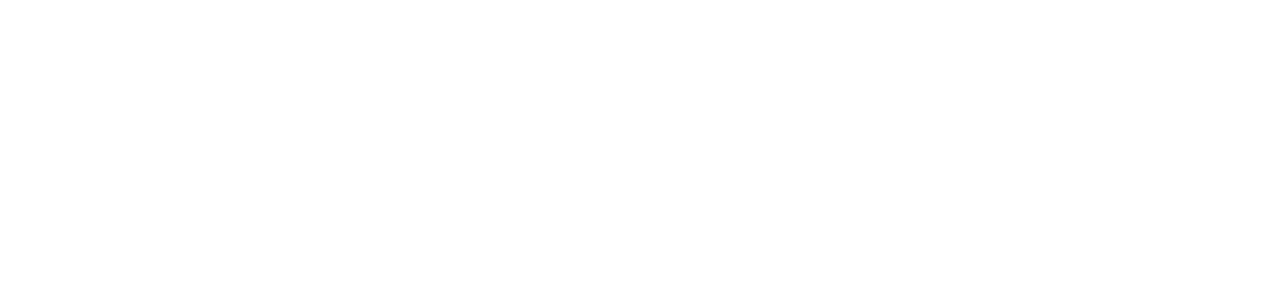
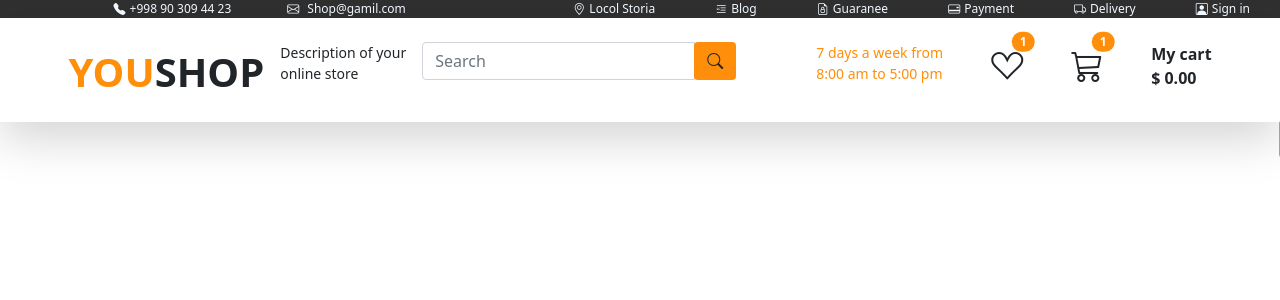
Before and after one commit to ayyubi2000/online-shop-ui, a React (Create React App) app: page / in a window 1280 px wide. Shown: the top 300 px of the page. Built offline with nearby package versions, Linux system fonts and the light colour scheme.

Commit message:
offcanvas tayor

```diff
--- a/src/App.js
+++ b/src/App.js
@@ -1,21 +1,14 @@
-import 'bootstrap/dist/css/bootstrap.min.css';
+import "bootstrap/dist/css/bootstrap.min.css";
 // import Cards from './Conponents/Cards/Cards';
 // import Items from './Conponents/Item/Items';
-// import Navbar from './Conponents/Navbar/Navbar_';
-
+import Navbar from "./Conponents/Navbar/Navbar_";
 
 function App() {
   return (
     <>
-
+      <Navbar />
     </>
-  )
+  );
 }
 
-
-
-
-
-
-
 export default App;
--- a/src/Conponents/Navbar/Nabar_.css
+++ b/src/Conponents/Navbar/Nabar_.css
@@ -1,26 +1,53 @@
-.Navbar-color{
+.Navbar-color {
   background-color: #303030;
   color: aliceblue;
   font-size: 12px;
 }
-.text-nav{
-               color: #FF8E0A;
+.text-nav {
+  color: #ff8e0a;
 }
-.font-nav{
+.font-nav {
   font-size: 40px;
-               font-weight:bold;
+  font-weight: bold;
 }
-.btn-nav{
-               background-color: #FF8E0A;
+.btn-nav {
+  background-color: #ff8e0a;
 }
-.bold-nav{
-               font-weight:bold;
+.bold-nav {
+  font-weight: bold;
 }
-.text-min-nav{
+.text-min-nav {
   font-size: 14px;
 }
-.chizq{
+.chizq {
   width: 1350px;
   background-color: #303030;
   height: 1px;
 }
+
+.offcanvas-aa
+{
+  position: fixed;
+  top: 0;
+  right: 0;
+  height: 100vh;
+  background: #303030 !important;
+  transition: all 0.5s;
+  z-index: 1000;
+}
+
+
+.offcanvas-aa menu
+{
+    position: relative;
+    top: 0;
+    right: 0;
+    width: 100%;
+    height: 50px;
+    border-bottom: 2px solid #444;
+}
+
+body
+{
+    overflow-x: hidden !important;
+}
--- a/src/Conponents/Navbar/Navbar_.jsx
+++ b/src/Conponents/Navbar/Navbar_.jsx
@@ -1,9 +1,10 @@
-import "./Nabar_.css"
+import { useState } from "react";
+import "./Nabar_.css";
 
 const Navbar_ = () => {
   return (
     <>
-            <div className="Container-fluid Navbar-color" >
+      <div className="Container-fluid Navbar-color">
         <div className="row">
           <div className="col-5 d-flex justify-content-center">
             <span className="d-none d-lg-block ">
@@ -45,57 +46,98 @@
       </div>
     </>
   );
-}
+};
 
 const NavBAr = () => {
+  const [off, setOff] = useState(false);
+
   return (
     <>
-            <div className="container-fluid d-flex justify-content-center mt-4">
+      <div className="container-fluid d-flex justify-content-center pt-4 shadow-lg">
         <span className="font-nav">
           <span className="text-nav">YOU</span>
           <span>SHOP</span>
         </span>
         <span className="ms-3 text-min-nav d-none d-lg-block">
-                    <p>Description of your <p>online store</p></p>
+          <p>
+            Description of your <p>online store</p>
+          </p>
         </span>
         <span>
-                    <div className="ms-3 input-group  ">
-                        <input type="text" className="form-control " placeholder="Search" aria-label="Recipient's username" aria-describedby="basic-addon2" />
-                        <div class="input-group-append">
-                            <button class="btn btn-nav" type="button"><i className="bi bi-search"></i></button>
+          <div className="ms-3 input-group d-none d-lg-flex">
+            <input
+              type="text"
+              className="form-control "
+              placeholder="Search"
+              aria-lable="Recipient's username"
+              aria-describedby="basic-addon2"
+            />
+            <div className="input-group-append">
+              <button className="btn btn-nav" type="button">
+                <i className="bi bi-search"></i>
+              </button>
             </div>
           </div>
         </span>
         <span className="ms-5 text-nav d-none d-lg-block">
-                    <p className="ms-5 text-min-nav">7 days a week from  <p>8:00 am to 5:00 pm</p></p>
+          <p className="ms-5 text-min-nav">
+            7 days a week from <p>8:00 am to 5:00 pm</p>
+          </p>
         </span>
         <span className="d-none d-lg-block">
           <p className="position-relative ms-5">
             <i className=" fs-2 bi bi-suit-heart"></i>
-                            <span class="position-absolute btn-nav top-0  start-100 translate-middle badge rounded-pill  ">
-                              1
-                                <span class="visually-hidden">unread messages</span>
+            <span className="position-absolute btn-nav top-0  start-100 translate-middle badge rounded-pill  ">
+              1<span className="visually-hidden">unread messages</span>
             </span>
           </p>
+        </span>
+        <span
+          className="d-block d-lg-none me-5 position-absolute end-0"
+          style={{ zIndex: off ? 1010 : 1, top: off ? 10 : null }}
+        >
+          <button
+            type="button"
+            className="btn btn-warning"
+            onClick={() => setOff(!off)}
+          >
+            <i className="bi bi-list"></i>
+          </button>
         </span>
         <span className="d-none d-lg-block">
           <p className="position-relative ms-5">
             <i className="fs-2 bi bi-cart3"></i>
-                            <span class="position-absolute btn-nav top-0  start-100 translate-middle badge rounded-pill  ">
-                              1
-                                <span class="visually-hidden">unread messages</span>
+            <span className="position-absolute btn-nav top-0  start-100 translate-middle badge rounded-pill  ">
+              1<span className="visually-hidden">unread messages</span>
             </span>
           </p>
         </span>
-                <p className="ms-5 bold-nav d-none d-lg-block">My cart<p className="">$ 0.00</p></p>
+        <p className="ms-5 bold-nav d-none d-lg-block">
+          My cart<p className="">$ 0.00</p>
+        </p>
       </div>
 
+      <div className="offcanvas-aa" style={{ width: off ? "300px" : "0px" }}>
+        <menu></menu>
+
+        <div className="input-group w-75 m-auto ">
+          <input
+            type="text"
+            className="form-control "
+            placeholder="Search"
+            aria-lable="Recipient's username"
+            aria-describedby="basic-addon2"
+          />
+          <div className="input-group-append">
+            <button className="btn btn-nav" type="button">
+              <i className="bi bi-search"></i>
+            </button>
+          </div>
+        </div>
+      </div>
     </>
   );
-}
-
-
-
+};
 
 const Navbar = () => {
   return (
@@ -104,6 +146,6 @@
       <NavBAr />
     </>
   );
-}
+};
 
 export default Navbar;
```
Lines whose indentation alone changed are shown as unchanged.
